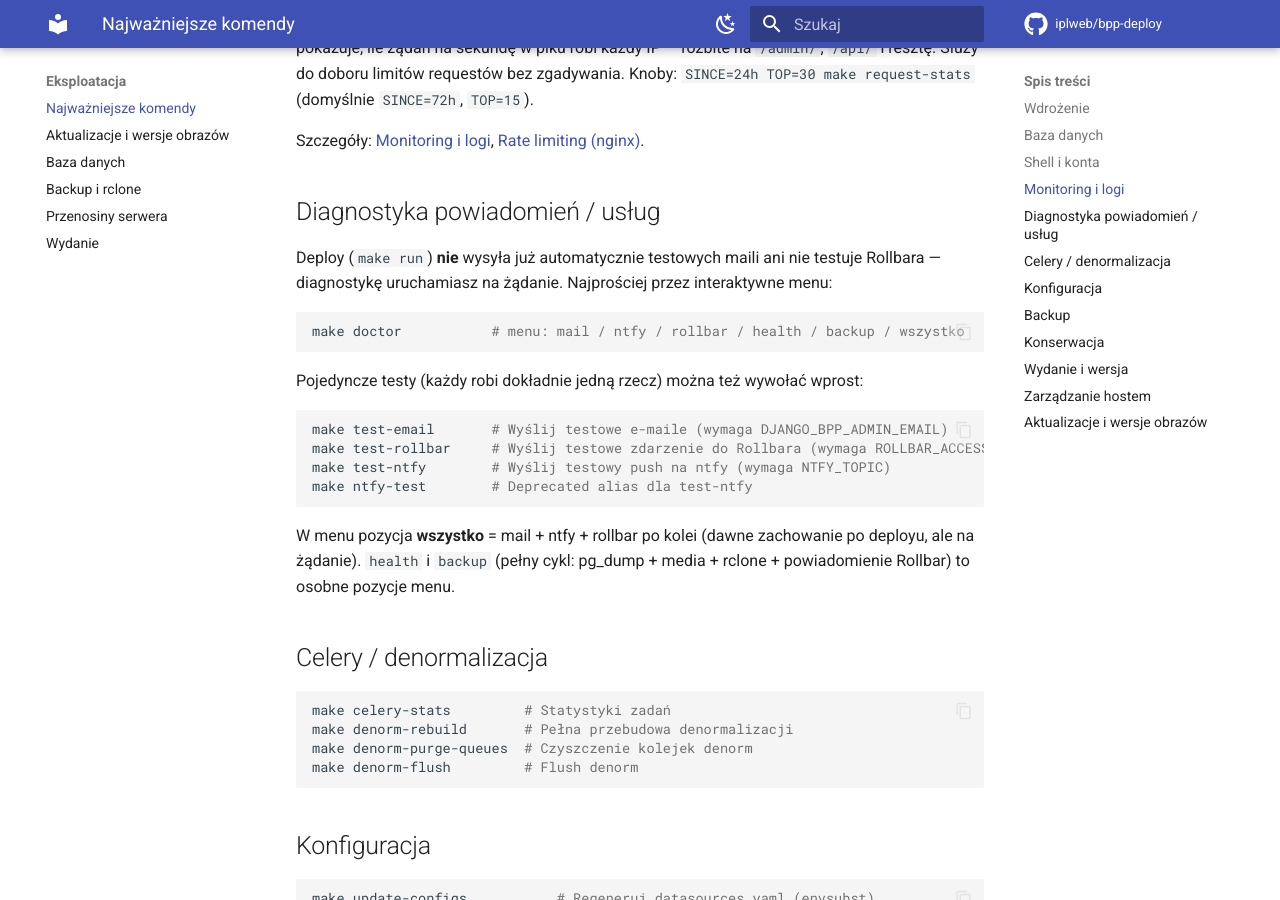
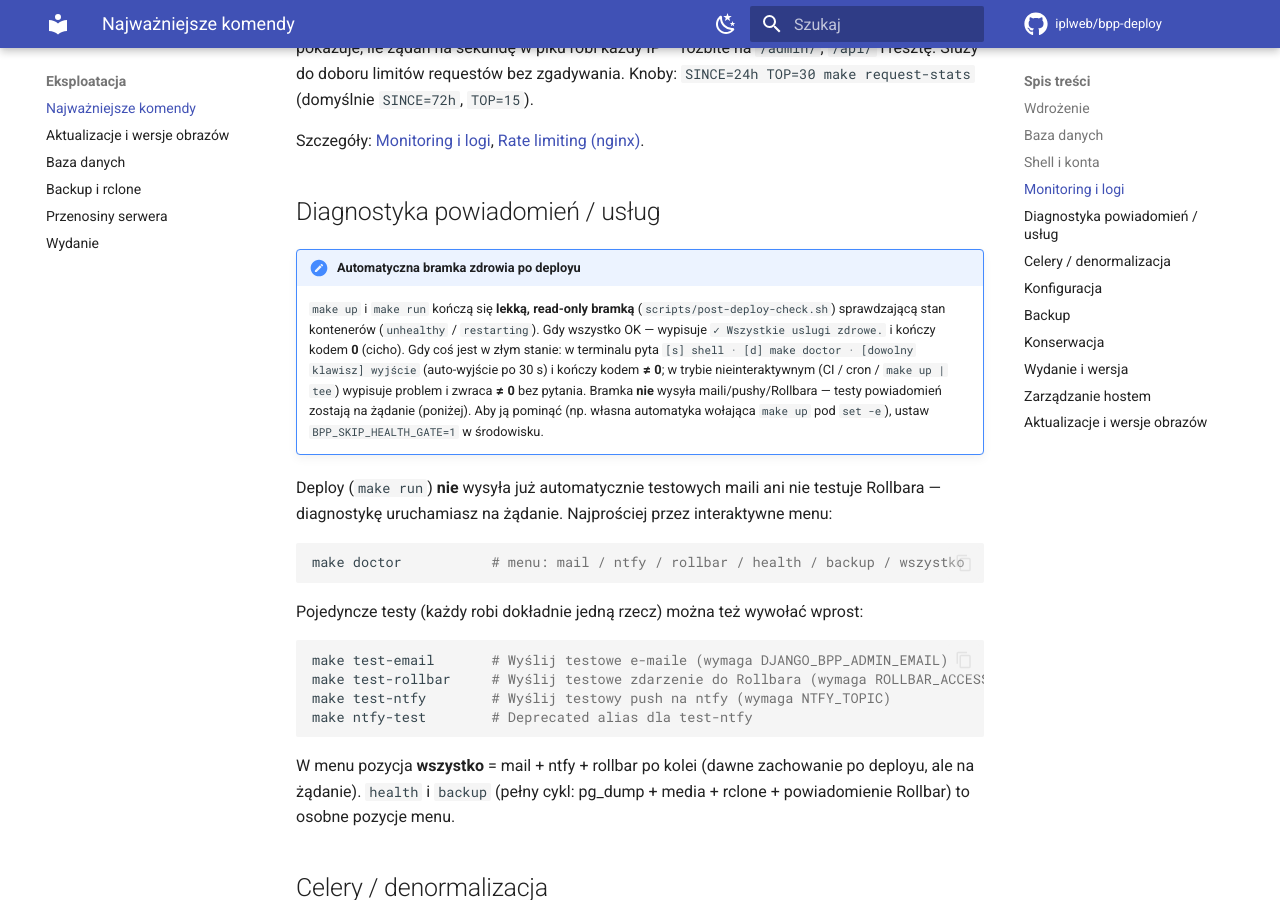
Before and after one commit to iplweb/bpp-deploy, an MkDocs documentation site: the page built from docs/eksploatacja/komendy.md, in a window 1280 px wide and 900 px high, scrolled down 1582 px. Built offline with MkDocs 1.6.1 and Material for MkDocs 9.7.7, drawn with Linux system fonts in a browser that asks for light colours; comment, search, counter and statistics services are not loaded.

Commit message:
feat(deploy): bramka zdrowia po deployu (make up/run)
`make up` (i `make run` przez zaleznosc) konczy sie lekka, read-only bramka
scripts/post-deploy-check.sh. Po `docker compose up --wait` healthchecked uslugi
sa juz zdrowe; bramka lapie to, co moglo pasc PO --wait albo czego --wait nie
pilnuje: usluge `unhealthy` lub `restarting` (crash-loop, takze bez healthchecka).

Zachowanie:
  - wszystko OK            -> "✓ Wszystkie uslugi zdrowe." + exit 0 (cicho),
  - problem + TTY          -> prompt [s] shell / [d] make doctor / [klawisz] wyjscie
                             (auto za 30s), exit 1,
  - problem + nie-TTY      -> wypis + exit 1 bez pytania (CI/cron/`| tee`),
  - blad samej bramki      -> fail-open (exit 0), nigdy nie blokuje deployu.

Bramkuje TYLKO na stanie kontenerow (NIE na grepie bledow w logach). `exited`
swiadomie NIE flagowane (lapaloby on-demand backup-runner). Read-only: NIE
wysyla maili/pushy/Rollbara — te zostaja opt-in w `make doctor` (intencja PR #13).
up-quick celowo bez bramki.

Opt-out BPP_SKIP_HEALTH_GATE=1 dla wewnetrznej automatyki wolajacej `make up` pod
`set -e` — bez tego transient flap zdrowia tuz po restarcie przerwalby sekwencje
(np. `make up` przed `make migrate` w upgrade-postgres.sh) albo prompt zawisalby
w TTY-bez-czlowieka. Ustawiaja go: scripts/upgrade-postgres.sh (krok 10, przed
migrate) i scripts/restore.sh. `read -t 30` dodatkowo chroni przed zawieszeniem
w PTY-bez-czlowieka (ssh -t / Ansible). Blad `docker compose ps` -> fail-open,
ale BEZ falszywego "zdrowe" (nie twierdzimy zdrowia, ktorego nie sprawdzilismy).

Prompt na stderr + read ze stdin -> dziala takze przy `make up | tee deploy.log`.

Testy: scripts/test-post-deploy-check.sh (mock docker compose ps + make; sciezki
OK/unhealthy/restarting/exited/pusty/blad-ps/opt-out), cel `make test-post-deploy-check`.
Zwalidowane: bash -n, shellcheck, unit-testy 7/7, smoke-test na realnym dockerze
(szablon ps + wykrycie unhealthy), test-doctor 19/19 bez regresji, mkdocs --strict.

Docs: notka w docs/eksploatacja/komendy.md + kontrakt w CLAUDE.md (Safety).

Co-Authored-By: Claude Opus 4.8 (1M context) <noreply@anthropic.com>

```diff
--- a/docs/eksploatacja/komendy.md
+++ b/docs/eksploatacja/komendy.md
@@ -78,6 +78,19 @@ Szczegóły: [Monitoring i logi](../monitoring/przeglad.md),
 [Rate limiting (nginx)](../architektura/rate-limiting.md).
 
 ## Diagnostyka powiadomień / usług
+
+!!! note "Automatyczna bramka zdrowia po deployu"
+    `make up` i `make run` kończą się **lekką, read-only bramką**
+    (`scripts/post-deploy-check.sh`) sprawdzającą stan kontenerów
+    (`unhealthy` / `restarting`). Gdy wszystko OK — wypisuje
+    `✓ Wszystkie uslugi zdrowe.` i kończy kodem **0** (cicho). Gdy coś jest w złym
+    stanie: w terminalu pyta `[s] shell · [d] make doctor · [dowolny klawisz]
+    wyjście` (auto-wyjście po 30 s) i kończy kodem **≠ 0**; w trybie
+    nieinteraktywnym (CI / cron / `make up | tee`) wypisuje problem i zwraca
+    **≠ 0** bez pytania. Bramka **nie** wysyła maili/pushy/Rollbara — testy
+    powiadomień zostają na żądanie (poniżej). Aby ją pominąć (np. własna
+    automatyka wołająca `make up` pod `set -e`), ustaw `BPP_SKIP_HEALTH_GATE=1`
+    w środowisku.
 
 Deploy (`make run`) **nie** wysyła już automatycznie testowych maili ani nie testuje
 Rollbara — diagnostykę uruchamiasz na żądanie. Najprościej przez interaktywne menu:
```
Also changed, not shown: CLAUDE.md (+1 -0 lines), 5 other files.
